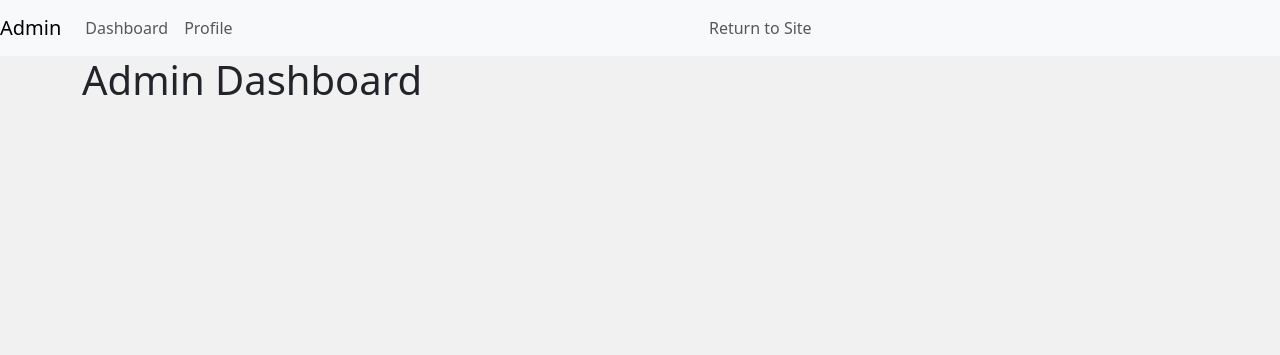
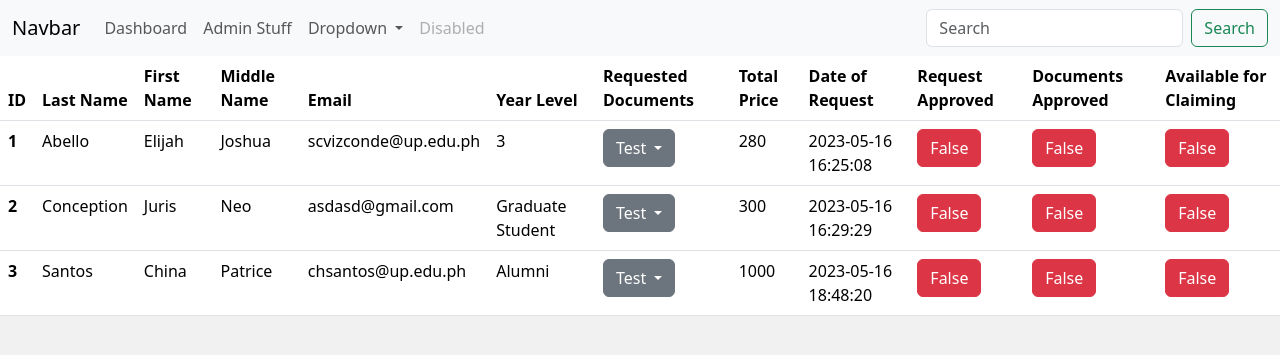
Before and after one commit to 01001111o1/CMSC128_BackEnd, a Flask app: page /admin/dashboard in a window 1280 px wide. Shown: the top 355 px of the page. Run offline with Flask 3, Linux system fonts and the light colour scheme.

Commit message:
Dashboard basics

```diff
--- a/app/admin_views.py
+++ b/app/admin_views.py
@@ -1,12 +1,12 @@
 from flask import render_template, Blueprint
+from . import db
+from .models import Request
 
 admin_views = Blueprint('admin_views', __name__)
 
 
 @admin_views.route("/admin/dashboard")
 def admin_dashbard():
-    return render_template("admin/dashboard.html")
+    requests = Request.query.all()
 
-@admin_views.route("/admin/profile")
-def admin_dashboard():
-    return "Admin Profile"
+    return render_template("admin/dashboard.html", requests = requests)
--- a/app/static/css/style.css
+++ b/app/static/css/style.css
@@ -1,8 +1,6 @@
 body{
     background-color: #f1f1f1;
 }
-
-
 
 input[type=file]{
     width:90px;
@@ -18,3 +16,10 @@ textarea {
     font-size: 50px;
     Pointer-events: none;
 }
+
+.view_only{
+    pointer-events: none;
+    cursor: default;
+    text-decoration: none;
+    color: black;
+}
--- a/app/templates/admin/dashboard.html
+++ b/app/templates/admin/dashboard.html
@@ -2,12 +2,53 @@
 {% block title %}Admin Dashboard{% endblock %}
 {% block main %}
 
-<div class="container">
-    <div class="row">
-        <div class="col">
-            <h1> Admin Dashboard </h1>
-        </div>
-    </div>
-</div>
+<table class="table">
+  <thead>
+    <tr>
+      <th scope="col">ID</th>
+      <th scope="col">Last Name</th>
+      <th scope="col">First Name</th>
+      <th scope="col">Middle Name</th>
+      <th scope="col">Email</th>
+      <th scope="col">Year Level</th>
+      <th scope="col">Requested Documents</th>
+      <th scope="col">Total Price</th>
+      <th scope="col">Date of Request</th>
+      <th scope="col">Request Approved</th>
+      <th scope="col">Documents Approved</th>
+      <th scope="col">Available for Claiming</th>
+    </tr>
+  </thead>
+  <tbody>
+    {% for request in requests %}
+    {% set requested_list = request.requested_documents.split('@') %}
+    <tr>
+        <th scope = "row"> {{ request.queue_number }} </th>
+        <td> {{ request.last_name }} </td>
+        <td> {{ request.first_name }} </td>
+        <td> {{ request.middle_name }} </td>
+        <td> {{ request.email }} </td>
+        <td> {{ request.year_level }} </td>
+        <td>
+            <div class="dropdown">
+              <button class="btn btn-secondary dropdown-toggle" type="button" data-bs-toggle="dropdown">
+                Test
+              </button>
+              <ul class="dropdown-menu">
+                {% for document in requested_list %}
+                <li><a class="dropdown-item view_only" href="#">{{ document }}</a></li>
+                {% endfor %}
+              </ul>
+            </div>
+        </td>
+        <td> {{ request.total_price }} </td>
+        <td> {{ request.date_of_request }} </td>
+        <td><button type="button" class="btn btn-danger">{{ request.request_approved }}</button></td>
+        <td><button type="button" class="btn btn-danger">{{ request.documents_approved }}</button></td>
+        <td><button type="button" class="btn btn-danger">{{ request.request_available }}</button></td>
+    </tr>
+    {% endfor %}
+  </tbody>
+</table>
 
 {% endblock %}
--- a/app/templates/admin/templates/admin_template.html
+++ b/app/templates/admin/templates/admin_template.html
@@ -6,48 +6,77 @@
   <meta name="viewport" content="width=device-width, initial-scale=1">
   <link href="https://cdn.jsdelivr.net/npm/bootstrap@5.3.0-alpha3/dist/css/bootstrap.min.css" rel="stylesheet"
     integrity="sha384-KK94CHFLLe+nY2dmCWGMq91rCGa5gtU4mk92HdvYe+M/SXH301p5ILy+dN9+nJOZ" crossorigin="anonymous">
+
   <!-- Custom CSS -->
   <link rel="stylesheet" href="{{ url_for('static', filename='css/style.css') }}">
+
 </head>
-<title>{% block title %} {% endblock %}</title>
+<title>{% block title %}{% endblock title %}</title>
 
 <body>
 
-  <nav class="navbar navbar-expand-lg navbar-light bg-light">
-    <a class="navbar-brand" href="#">Admin</a>
-    <button class="navbar-toggler" type="button" data-toggle="collapse" data-target="#navbarNav" aria-controls="navbarNav" aria-expanded="false" aria-label="Toggle navigation">
+<nav class="navbar navbar-expand-lg bg-body-tertiary">
+  <div class="container-fluid">
+    <a class="navbar-brand" href="#">Navbar</a>
+    <button class="navbar-toggler" type="button" data-bs-toggle="collapse" data-bs-target="#navbarSupportedContent" aria-controls="navbarSupportedContent" aria-expanded="false" aria-label="Toggle navigation">
       <span class="navbar-toggler-icon"></span>
     </button>
-
-    <div class="collapse navbar-collapse" id="navbarNav">
-      <ul class="navbar-nav">
-        <li class="nav-item active">
-          <a class="nav-link" href="/admin/dashboard">Dashboard</a>
+    <div class="collapse navbar-collapse" id="navbarSupportedContent">
+      <ul class="navbar-nav me-auto mb-2 mb-lg-0">
+        <li class="nav-item">
+          <a class="nav-link" href="../upload_image">Dashboard</a>
         </li>
         <li class="nav-item">
-          <a class="nav-link" href="/admin/profile">Profile</a>
+          <a class="nav-link" href="../choose_requirements">Admin Stuff</a>
+        </li>
+        <li class="nav-item dropdown">
+          <a class="nav-link dropdown-toggle" href="#" role="button" data-bs-toggle="dropdown" aria-expanded="false">
+            Dropdown
+          </a>
+          <ul class="dropdown-menu">
+            <li><a class="dropdown-item" href="#">Action</a></li>
+            <li><a class="dropdown-item" href="#">Another action</a></li>
+            <li><hr class="dropdown-divider"></li>
+            <li><a class="dropdown-item" href="#">Something else here</a></li>
+          </ul>
+        </li>
+        <li class="nav-item">
+          <a class="nav-link disabled">Disabled</a>
         </li>
       </ul>
+      <form class="d-flex" role="search">
+        <input class="form-control me-2" type="search" placeholder="Search" aria-label="Search">
+        <button class="btn btn-outline-success" type="submit">Search</button>
+      </form>
     </div>
+  </div>
+</nav>
 
 
-    <div class="collapse navbar-collapse" id="navbarNav">
-        <ul class="navbar-nav ml-auto">
-          <li class="nav-item">
-            <a class="nav-link" href="/">Return to Site</a>
-          </li>
-        </ul>
-      </div>
-    </nav>
-
-  </nav>
+    {% with messages = get_flashed_messages(with_categories=true) %} {% if
+    messages %} {% for category, message in messages %} {% if category ==
+    'error' %}
+    <div class="alert alert-danger alter-dismissable fade show" role="alert">
+      {{ message }}
+      <button type="button" class="close" data-dismiss="alert">
+        <span aria-hidden="true">&times;</span>
+      </button>
+    </div>
+    {% else %}
+    <div class="alert alert-success alter-dismissable fade show" role="alert">
+      {{ message }}
+      <button type="button" class="close" data-dismiss="alert">
+        <span aria-hidden="true">&times;</span>
+      </button>
+    </div>
+    {% endif %} {% endfor %} {% endif %} {% endwith %}
 
   <main>
 
     {% block main %}{% endblock %}
-
+    {% block script %}{% endblock %}
   </main>
-
+  <script src="https://ajax.googleapis.com/ajax/libs/jquery/3.6.4/jquery.min.js"></script>
   <script src="https://cdn.jsdelivr.net/npm/bootstrap@5.3.0-alpha3/dist/js/bootstrap.bundle.min.js"
     integrity="sha384-ENjdO4Dr2bkBIFxQpeoTz1HIcje39Wm4jDKdf19U8gI4ddQ3GYNS7NTKfAdVQSZe"
     crossorigin="anonymous"></script>
```
Also changed, not shown: instance/testing.db, 2 other files.
